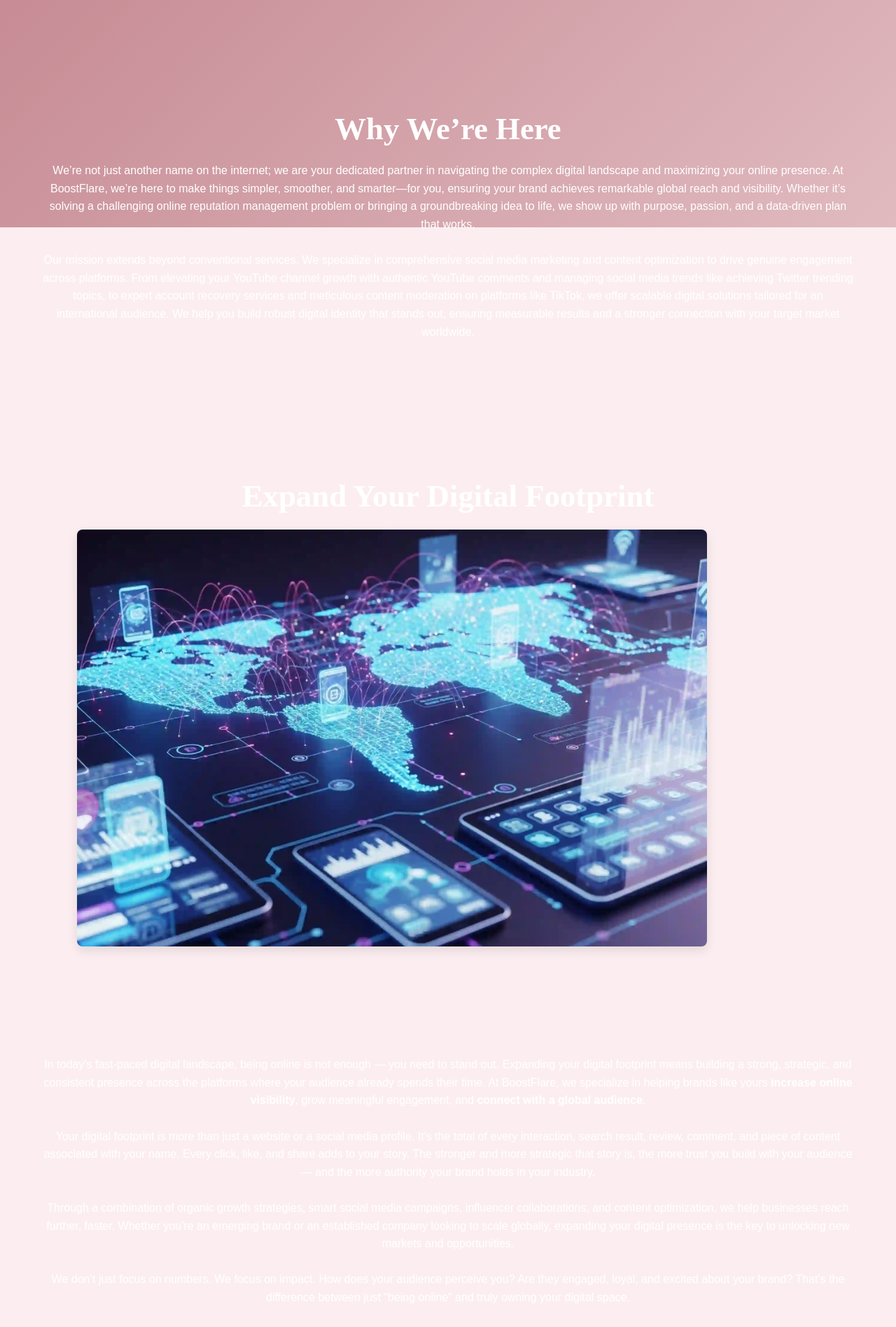
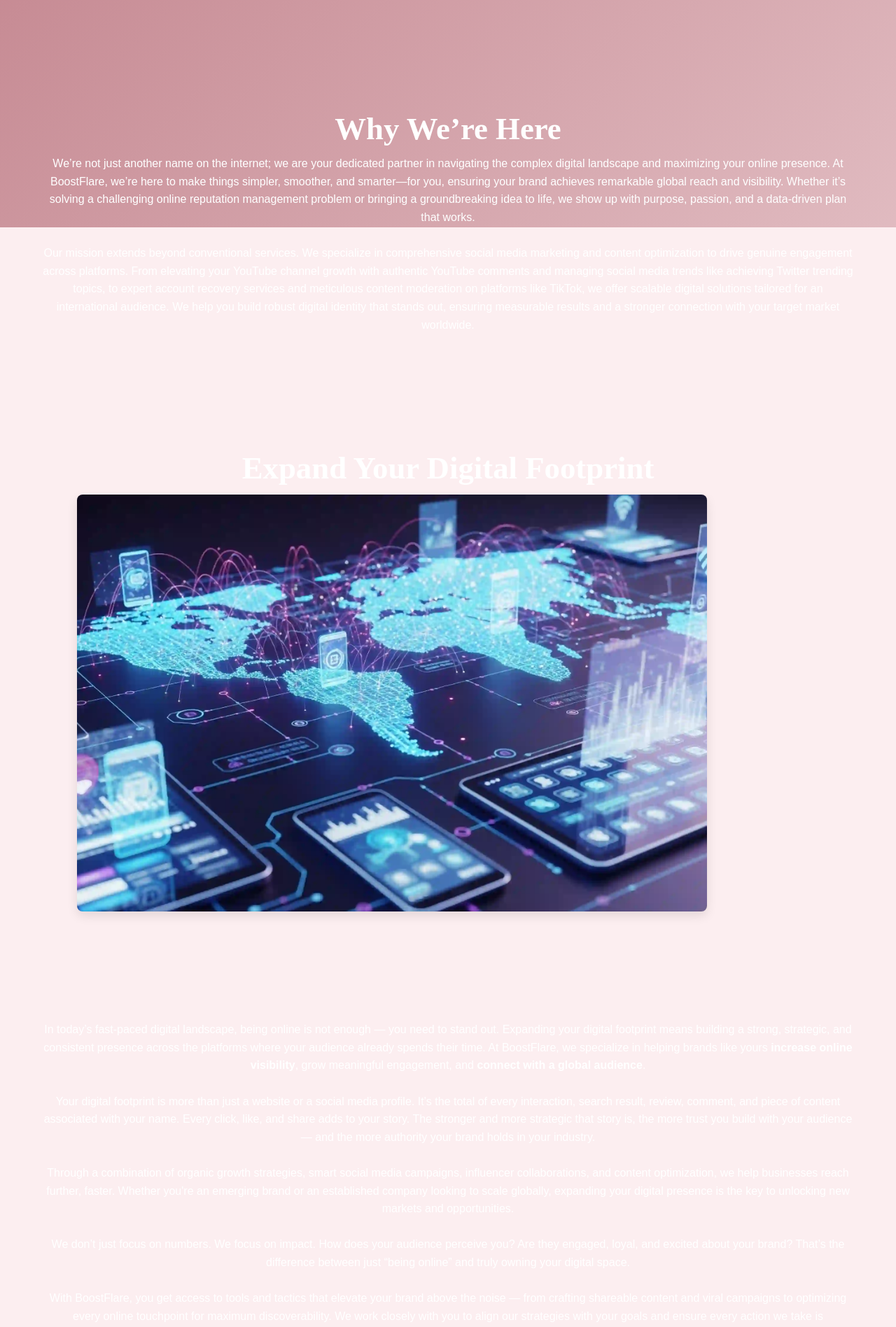
Before and after one commit to candra2012/BoostFlare, a Jekyll site: the page built from index.html, in a window 1280 px wide. Shown: the part 575-2472 px from the top of the page at 70% size. Built offline with Jekyll 4.4.1, drawn with Linux system fonts in a browser that asks for light colours.

Commit message:
Update style.css

```diff
--- a/assets/css/style.css
+++ b/assets/css/style.css
@@ -160,7 +160,7 @@
     padding: 80px 0;
     text-align: center;
     background-color: transparent; /* Agar background utama terlihat */
-    margin-bottom: 40px;
+    margin-bottom: 10px;
     border-radius: 10px;
     box-shadow: none;
 }
@@ -170,7 +170,7 @@
     font-size: 2.8em;
     color: var(--white-text);
     font-weight: 700;
-    margin-bottom: 20px;
+    margin-bottom: 10px;
 }
 
 .services-grid {
```
